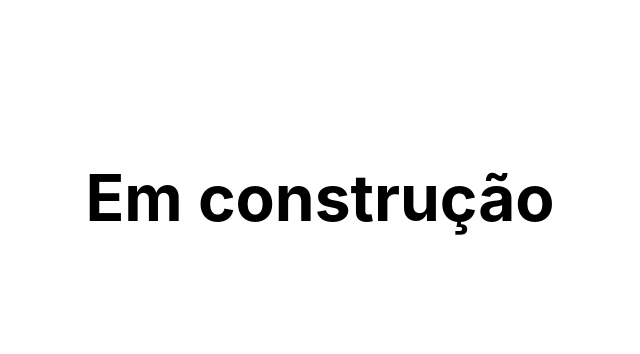
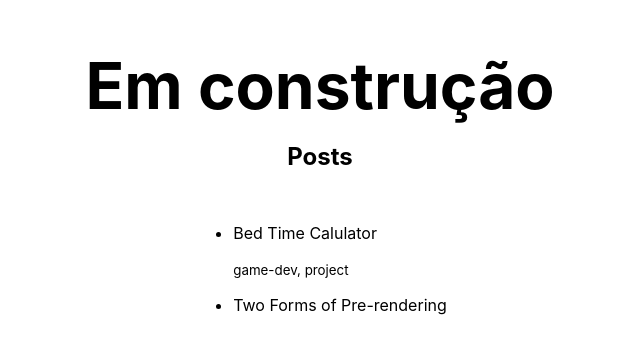
Before and after one commit to yudi-azvd/blog, a Next.js app: page / in a window 1280 px wide. Shown: the part 202-556 px from the top of the page, without its empty margins (320-960 px from the left). Built offline with nearby package versions, Linux system fonts and the light colour scheme.

Commit message:
first posts without styling

```diff
--- /dev/null
+++ b/lib/posts.ts
@@ -0,0 +1,37 @@
+import path from "path";
+import fs from "fs";
+
+import matter from "gray-matter";
+import Post from "../types/post";
+
+const postsDirectory = path.join(process.cwd(), 'posts')
+
+export function getSortedPosts(): Post[] {
+  const filenames = fs.readdirSync(postsDirectory)
+
+  const allPosts = filenames.map(filename => {
+    const id = filename.replace(/\.md$/, '')
+    const fullpath = path.join(postsDirectory, filename)
+    const fileContent = fs.readFileSync(fullpath, 'utf8')
+
+    // TODO: substituir `matter` por uma interface?
+    const matterResult = matter(fileContent)
+
+    return {
+      id,
+      // TODO: arrumar um jeito de forçar a existência e tipos dos metadados
+      ...matterResult.data
+    } as Post
+  })
+
+  return allPosts.sort(({ date: a }, { date: b }) => {
+    console.log(a, typeof a)
+    if (a < b) {
+      return 1
+    } else if (a > b) {
+      return -1
+    } else {
+      return 0
+    }
+  })
+}
--- a/package.json
+++ b/package.json
@@ -9,6 +9,8 @@
     "export": "next export"
   },
   "dependencies": {
+    "gray-matter": "^4.0.3",
+    "marked": "^4.0.3",
     "next": "12.0.2",
     "react": "17.0.2",
     "react-dom": "17.0.2"
--- a/pages/api/hello.ts
+++ /dev/null
@@ -1,13 +0,0 @@
-// Next.js API route support: https://nextjs.org/docs/api-routes/introduction
-import type { NextApiRequest, NextApiResponse } from 'next'
-
-type Data = {
-  name: string
-}
-
-export default function handler(
-  req: NextApiRequest,
-  res: NextApiResponse<Data>
-) {
-  res.status(200).json({ name: 'John Doe' })
-}
--- a/pages/index.tsx
+++ b/pages/index.tsx
@@ -1,8 +1,15 @@
 import type { NextPage } from 'next'
 import Head from 'next/head'
+
+import { getSortedPosts } from '../lib/posts'
 import styles from '../styles/Home.module.css'
+import Post from '../types/post'
 
-const Home: NextPage = () => {
+interface Props {
+  allPosts: Post[];
+}
+
+const Home: NextPage<Props> = ({ allPosts }: Props) => {
   return (
     <div className={styles.container}>
       <Head>
@@ -15,9 +22,37 @@ const Home: NextPage = () => {
         <h1 className={styles.title}>
           Em construção
         </h1>
+
+        <h2>
+          Posts
+        </h2>
+
+        <ul>
+          {allPosts.map(post => (
+            <li key={post.title} >
+              <p> {post.title} </p>
+              {post.tags ? (
+                <small>
+                  {post.tags.join(', ')}
+                </small>
+              ) :
+                <></>
+              }
+            </li>
+          ))}
+        </ul>
       </main>
     </div>
   )
 }
 
 export default Home
+
+export const getStaticProps = async () => {
+  const allPosts = getSortedPosts()
+  return {
+    props: {
+      allPosts
+    }
+  }
+}
--- /dev/null
+++ b/posts/bedtime-calculator.md
@@ -0,0 +1,24 @@
+---
+tags: ['game-dev', 'project']
+date: '2021-05-08'
+title: 'Bed Time Calulator'
+---
+
+## Descrição
+
+Calcula horários ideais pra dormir dado um horário de acordar baseado no ciclo
+de sono de 90 minutos.
+
+## Funcionalidades / requisitos
+
+- tempo de preparação pra dormir/pegar no sono
+- tempo de preparação pra acordar?
+- calcular horários ideais pra acordar dado um horário de dormir
+- "página" ou modal para explicação e links
+- mobile first
+
+## Bônus
+
+- PWA
+- ícone de homescreen e de aba
+- deseja setar lembrete pra dormir?
--- /dev/null
+++ b/posts/pre-rendering.md
@@ -0,0 +1,11 @@
+---
+title: 'Two Forms of Pre-rendering'
+date: '2020-01-01'
+---
+
+Next.js has two forms of pre-rendering: **Static Generation** and **Server-side Rendering**. The difference is in **when** it generates the HTML for a page.
+
+- **Static Generation** is the pre-rendering method that generates the HTML at **build time**. The pre-rendered HTML is then _reused_ on each request.
+- **Server-side Rendering** is the pre-rendering method that generates the HTML on **each request**.
+
+Importantly, Next.js lets you **choose** which pre-rendering form to use for each page. You can create a "hybrid" Next.js app by using Static Generation for most pages and using Server-side Rendering for others.
--- /dev/null
+++ b/types/post.ts
@@ -0,0 +1,10 @@
+interface Post {
+  id: string;
+  tags: [string];
+  title: string;
+  date: string;
+  excerpt?: string;
+  content?: string;
+}
+
+export default Post
```
Also changed, not shown: pages/blog/posts/[id].tsx (added, +7 -0 lines), 1 other file (tests, documents, lock files or other folders).
